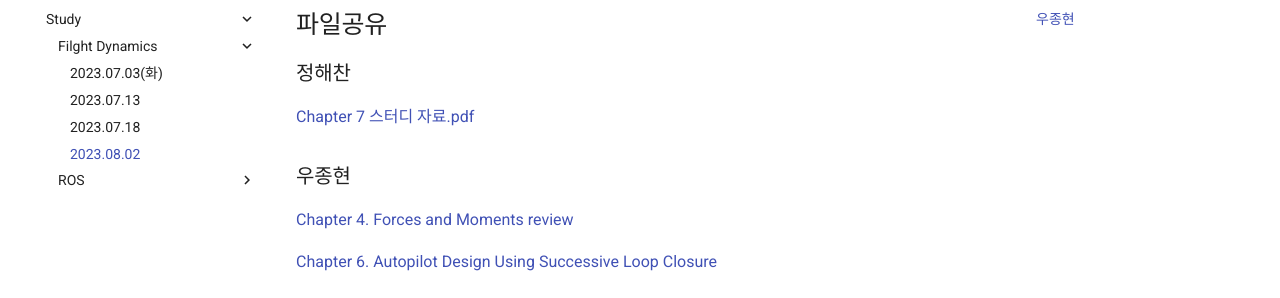
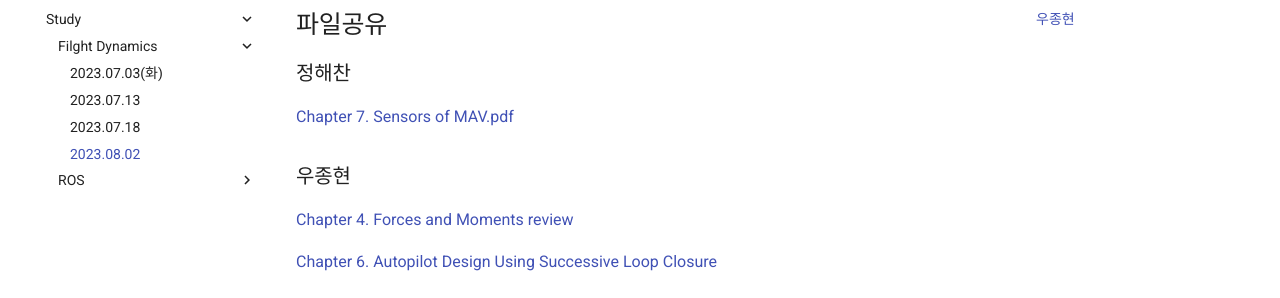
Before and after one commit to CAU-AISL/AISL-Docs, an MkDocs documentation site: the page built from docs/Study/Filght Dynamics/2023.08.02.md, in a window 1280 px wide. Shown: the part 173-471 px from the top of the page. Built offline with MkDocs 1.6.1 and Material for MkDocs 9.7.7, drawn with Linux system fonts in a browser that asks for light colours.

Commit message:
Update 2023.08.02.md

```diff
--- a/docs/Study/Filght Dynamics/2023.08.02.md
+++ b/docs/Study/Filght Dynamics/2023.08.02.md
@@ -1,7 +1,8 @@
 ## 파일공유
 
 ### 정해찬
-[Chapter 7 스터디 자료.pdf](https://github.com/CAU-AISL/Docs/files/12225602/Chapter.7.pdf)
+[Chapter 7. Sensors of MAV.pdf](https://github.com/CAU-AISL/Docs/files/12225619/Chapter.7.Sensors.of.MAV.pdf)
+
 
 
 ### 우종현
```
